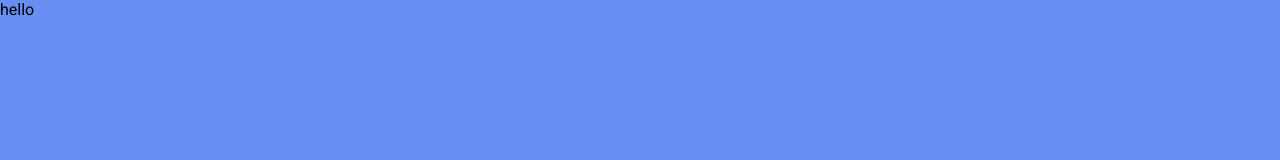
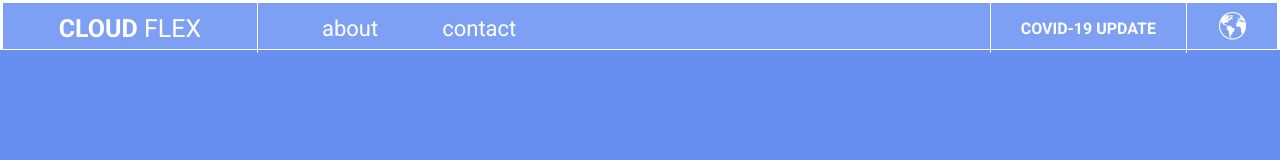
Before and after one commit to ayaulim200716-pixel/live_streaming, a website: page index.html in a window 1280 px wide. Drawn offline with nearby package versions, Linux system fonts and the light colour scheme; files that its build step writes are made by us from their sources.

Commit message:
header implementation (2)

```diff
--- a/index.html
+++ b/index.html
@@ -10,6 +10,35 @@
     <title>Live Streaming</title>
 </head>
 <body>
-    hello
+    <header class="header">
+        <div class="container">
+            <nav class="header__nav nav">
+                <div class="nav__title">
+                    <a href="#" class="nav__title-link">CLOUD <span>FLEX</span></a>
+                </div>
+
+                <div class="nav__links">
+                    <ul class="nav__links-list list">
+                        <li class="list-item">
+                            <a href="#" class="list__item-link">about</a>
+                        </li>
+                        <li class="list-item">
+                            <a href="#" class="list__item-link">contact</a>
+                        </li>
+                    </ul>
+                </div>
+
+                <div class="nav__covid-wrapper covid">
+                    <a href="#" class="covid__link">COVID-19 UPDATE</a>
+                </div>
+
+                <div class="nav__glob-wrapper globe">
+                    <a href="#" class="glob__link">
+                        <img src="assets/logo.png" alt="icon" class="glob__link-icon">
+                    </a>
+                </div>
+            </nav>
+        </div>
+    </header>
 </body>
 </html>
--- a/package.json
+++ b/package.json
@@ -15,7 +15,9 @@
   "type": "commonjs",
   "source": "index.html",
   "scripts": {
-    "sass:watch": "sass --style=expanded --watch styles:dist"
+    "sass:watch": "sass --style=expanded --watch styles:dist",
+    "parcel:watch": "parcel serve --dist-dir public",
+    "parcel:build": "parcel serve --dist-dir build --public-url ./"
   },
   "devDependencies": {
     "parcel": "^2.16.4",
--- a/styles/_basic.scss
+++ b/styles/_basic.scss
@@ -6,3 +6,22 @@
     font-family: "Roboto", sans-serif;
     margin: 0;
 }
+
+h1,h2,h3,h4,h5,h6,ul,p,button {
+    margin: 0;
+    padding: 0;
+}
+
+a {
+    text-decoration: none;
+    color: unset;
+}
+
+li {
+    list-style: none;
+}
+
+.container {
+    max-width: 1440px;
+    margin: 0 auto;
+}
--- /dev/null
+++ b/styles/_header.scss
@@ -0,0 +1,99 @@
+@use 'variables' as v;
+@use 'mixins' as m;
+@use 'placeholder';
+@use 'sass:color';
+
+
+
+.header {
+    width: 100%;
+    height: 50px;
+    background-color: color.adjust(v.$color_white, $alpha: -0.85);
+    border:  {
+        bottom: 1px;
+        style:solid;
+        color: v.$color_white;
+    };
+
+    .nav {
+        height: 50px;
+        @include m.d-flex(start, center);
+
+        &__title {
+            height: 100%;
+            width: 255px;
+            border-right: 1px solid v.$color_white;
+            @include m.d-flex(center, center);
+
+            &-link {
+                font-size: 25px;
+                font-weight: 700;
+                color: v.$color_white;
+
+                span {
+                    font-weight: 400;
+                }
+
+                @extend %hover-black;
+            }
+        }
+
+        &__links {
+            flex-grow: 1;
+            .list {
+                @include m.d-flex(start, center, nowrap, row, min(100px, 5vw),0);
+                padding: 0 0 0 min(100px, 5vw);
+
+                &__item {
+                    &-link {
+                        font-size: 22px;
+                        font-weight: 400;
+                        color: v.$color_white;
+                        @extend %hover-black;
+                    }
+                }
+            }
+
+            @media (max-width:v.$media_lg) {
+                .list {
+                    @include m.d-flex(center, center, nowrap, row, min(100px, 5vw),0);
+                    padding: 0 0 0 0;
+
+                }
+
+            }
+        }
+
+        .covid {
+            height: 100%;
+            @include m.d-flex(center, center);
+            padding: 0 30px;
+            border: {
+                left: 1px solid v.$color_white;
+                right: 1px solid v.$color_white;
+            };
+
+            &__link {
+                font-size: 16px;
+                font-weight: 700;
+                color: v.$color_white;
+                @extend %hover-black;
+            }
+        }
+
+        .globe {
+            width: 90px;
+            @include m.d-flex(center, center);
+
+            &__link {
+                &-icon {
+                    width: 27px;
+                    height: 28px;
+
+                }
+            }
+
+        }
+    }
+
+}
--- a/styles/_importer.scss
+++ b/styles/_importer.scss
@@ -1 +1,2 @@
 @forward 'basic';
+@forward 'header';
--- /dev/null
+++ b/styles/_mixins.scss
@@ -0,0 +1,9 @@
+@mixin d-flex ($justify:center, $align:center, $wrap:nowrap, $direction:row, $column-gap:0, $row-gap:0 ) {
+    display: flex;
+    justify-content: $justify ;
+    align-items: $align;
+    flex-wrap: $wrap;
+    flex-direction: $direction;
+    column-gap: $column-gap;
+    row-gap: $row-gap;
+}
--- /dev/null
+++ b/styles/_placeholder.scss
@@ -0,0 +1,8 @@
+@use 'variables' as v;
+
+%hover-black {
+    &:hover {
+        cursor: pointer;
+        color: v.$color_black;
+    }
+}
--- a/styles/_variables.scss
+++ b/styles/_variables.scss
@@ -1 +1,10 @@
 $color_blue:#678FF2;
+$color_white:#fff;
+$color_black : #000;
+
+$media_xxl:1400px;
+$media_xl:1200px;
+$media_lg:992px;
+$media_md:768px;
+$media_sm:576px;
+$media_xs:448px;
```
Also changed, not shown: 1 other file.
